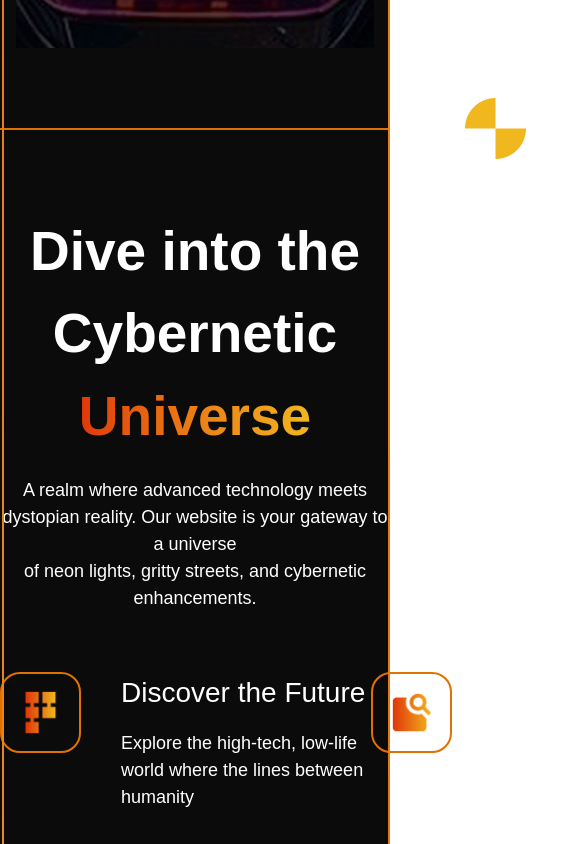
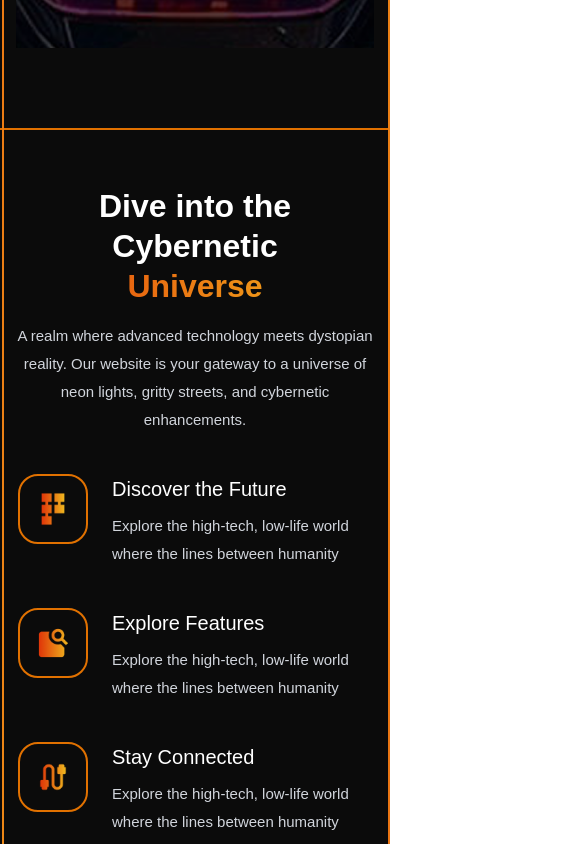
Before and after one commit to Mostofa-zaman/Cyber-Punk, a Next.js app: page / in a window 390 px wide. Shown: the part 3900-4744 px from the top of the page, 585 px wide, since content can reach past the window. Built offline with nearby package versions, Linux system fonts and the light colour scheme.

Commit message:
refactor Universe section and implement responsive layout

```diff
--- a/components/Universe.jsx
+++ b/components/Universe.jsx
@@ -1,54 +1,86 @@
-import React from 'react'
+import React from "react";
 
 const Universe = () => {
+  const features = [
+    {
+      img: "/unione.png",
+      title: "Discover the Future",
+      desc: "Explore the high-tech, low-life world where the lines between humanity",
+    },
+    {
+      img: "/unitwo.png",
+      title: "Explore Features",
+      desc: "Explore the high-tech, low-life world where the lines between humanity",
+    },
+    {
+      img: "/unithree.png",
+      title: "Stay Connected",
+      desc: "Explore the high-tech, low-life world where the lines between humanity",
+    },
+  ];
+
   return (
-   <section className='bg-[#0B0B0B]  text-white  border-t-2 border-amber-600  pb-[150px]'>
-    <div className="max-w-[1320px] mx-auto relative pt-20  ">
+    <section className="bg-[#0B0B0B] text-white border-t-2 border-amber-600 pb-16 lg:pb-[150px] overflow-hidden">
+      <div className="max-w-[1320px] w-11/12 mx-auto relative pt-14 lg:pt-20">
 
-        <img className="absolute -left-34 -top-8" src="/grouptwo.png" alt="" />
-                <img className="absolute -right-34 -top-8" src="/groupthree.png" alt="" />
+        {/* Decorative Images */}
+        <img
+          className="absolute -left-20 lg:-left-34 -top-8 pointer-events-none"
+          src="/grouptwo.png"
+          alt=""
+        />
+        <img
+          className="absolute -right-20 lg:-right-34 -top-8 pointer-events-none"
+          src="/groupthree.png"
+          alt=""
+        />
 
-                <div className="">
-                   <div className="justify-center text-center">
+        {/* Heading */}
+        <div className="text-center max-w-[800px] mx-auto">
 
-                    <h1 className='text-[55px] font-bold'>Dive into the Cybernetic <br /> <span className='bg-gradient-to-r from-[#E03609] to-[#F0B71F] bg-clip-text text-transparent'>Universe</span></h1>
-                    <p className='text-[18px] font-medium pt-5'>A realm where advanced technology meets dystopian reality. Our website is your gateway to a universe <br /> of neon lights, gritty streets, and cybernetic enhancements. </p>
+          <h1 className="text-[32px] sm:text-[42px] lg:text-[55px] font-bold leading-tight">
+            Dive into the Cybernetic{" "}
+            <span className="block bg-gradient-to-r from-[#E03609] to-[#F0B71F] bg-clip-text text-transparent">
+              Universe
+            </span>
+          </h1>
+
+          <p className="text-[15px] lg:text-[18px] font-medium pt-4 lg:pt-5 text-gray-300 leading-7">
+            A realm where advanced technology meets dystopian reality. Our
+            website is your gateway to a universe of neon lights, gritty streets,
+            and cybernetic enhancements.
+          </p>
         </div>
-                    <div className=" flex justify-between pt-15">
-                        <div className="w-[429px] h-[156px] flex">
-                         <div className="w-[81px] h-[81px] border-2 rounded-[20px] border-amber-600 p-4">
-                               <img className='' src="/unione.png" alt="" />
+
+        {/* Features */}
+        <div className="grid grid-cols-1 sm:grid-cols-2 lg:grid-cols-3 gap-10 pt-10 lg:pt-15">
+
+          {features.map((item, index) => (
+            <div
+              key={index}
+              className="flex items-start gap-6 max-w-[430px] mx-auto"
+            >
+              <div className="w-[70px] h-[70px] lg:w-[81px] lg:h-[81px] border-2 rounded-[20px] border-amber-600 p-4 flex items-center justify-center shrink-0">
+                <img src={item.img} alt={item.title} />
               </div>
-                            <div className=" pl-10">
-                                <h3 className=' text-[28px] font-medium pb-4'>Discover the Future</h3>
-                                <p className='w-[250px] text-[18px] font-medium'>Explore the high-tech, low-life world where the lines between humanity </p>
+
+              <div>
+                <h3 className="text-[20px] lg:text-[28px] font-medium pb-2 lg:pb-4">
+                  {item.title}
+                </h3>
+
+                <p className="text-[15px] lg:text-[18px] font-medium text-gray-300 leading-7 max-w-[260px]">
+                  {item.desc}
+                </p>
               </div>
             </div>
-                        <div className="w-[429px] h-[156px] flex">
-                         <div className="w-[81px] h-[81px] border-2 rounded-[20px] border-amber-600 p-4">
-                               <img className='' src="/unitwo.png" alt="" />
-                         </div>
-                            <div className=" pl-10">
-                                <h3 className=' text-[28px] font-medium pb-4'>Explore Features</h3>
-                                <p className='w-[250px] text-[18px] font-medium'>Explore the high-tech, low-life world where the lines between humanity </p>
-                            </div>
-                        </div>
-                        <div className="w-[429px] h-[156px] flex">
-                         <div className="w-[81px] h-[81px] border-2 rounded-[20px] border-amber-600 p-4">
-                               <img className='' src="/unithree.png" alt="" />
-                         </div>
-                            <div className=" pl-10">
-                                <h3 className=' text-[28px] font-medium pb-4'>Stay Connected</h3>
-                                <p className='w-[250px] text-[18px] font-medium'>Explore the high-tech, low-life world where the lines between humanity </p>
-                            </div>
-                        </div>
+          ))}
+
         </div>
 
-
-                </div>
       </div>
     </section>
-  )
-}
+  );
+};
 
-export default Universe
+export default Universe;
```
Lines whose indentation alone changed are shown as unchanged.
